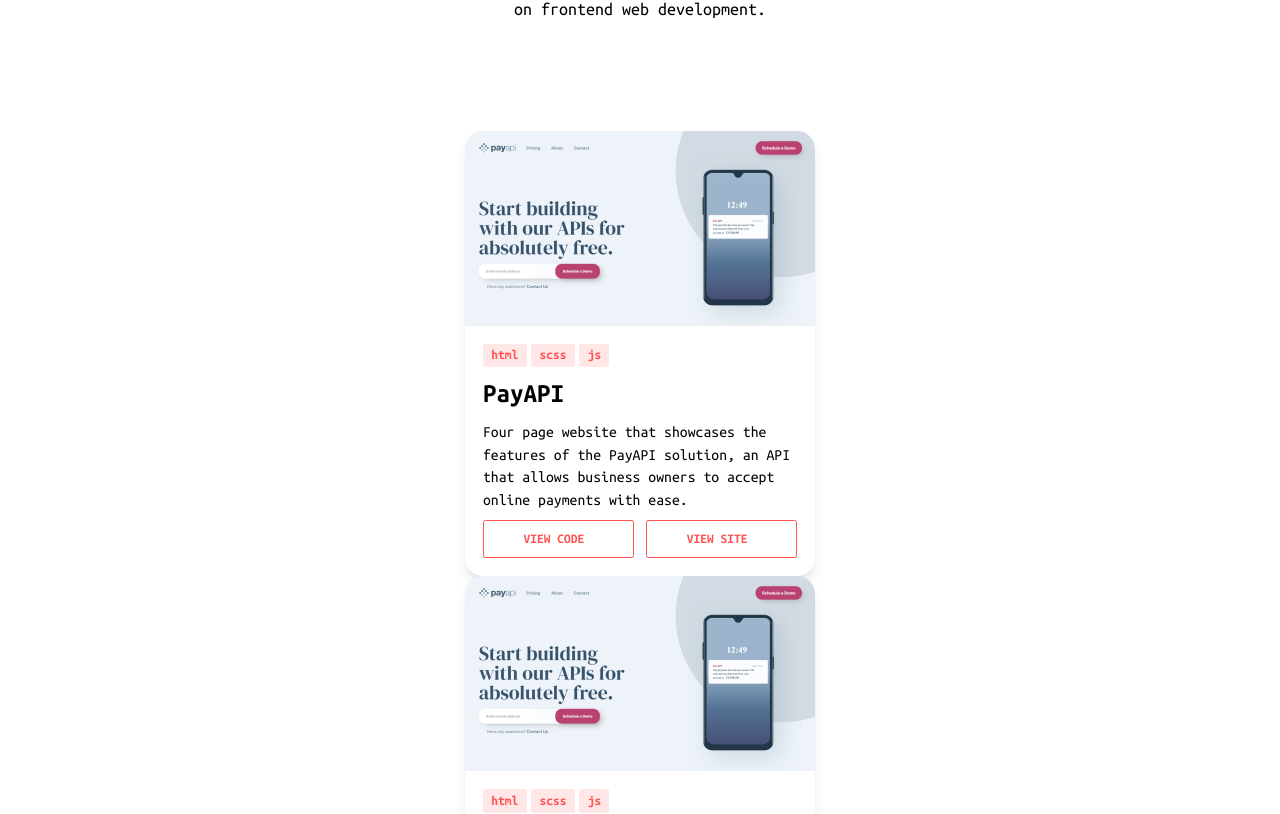
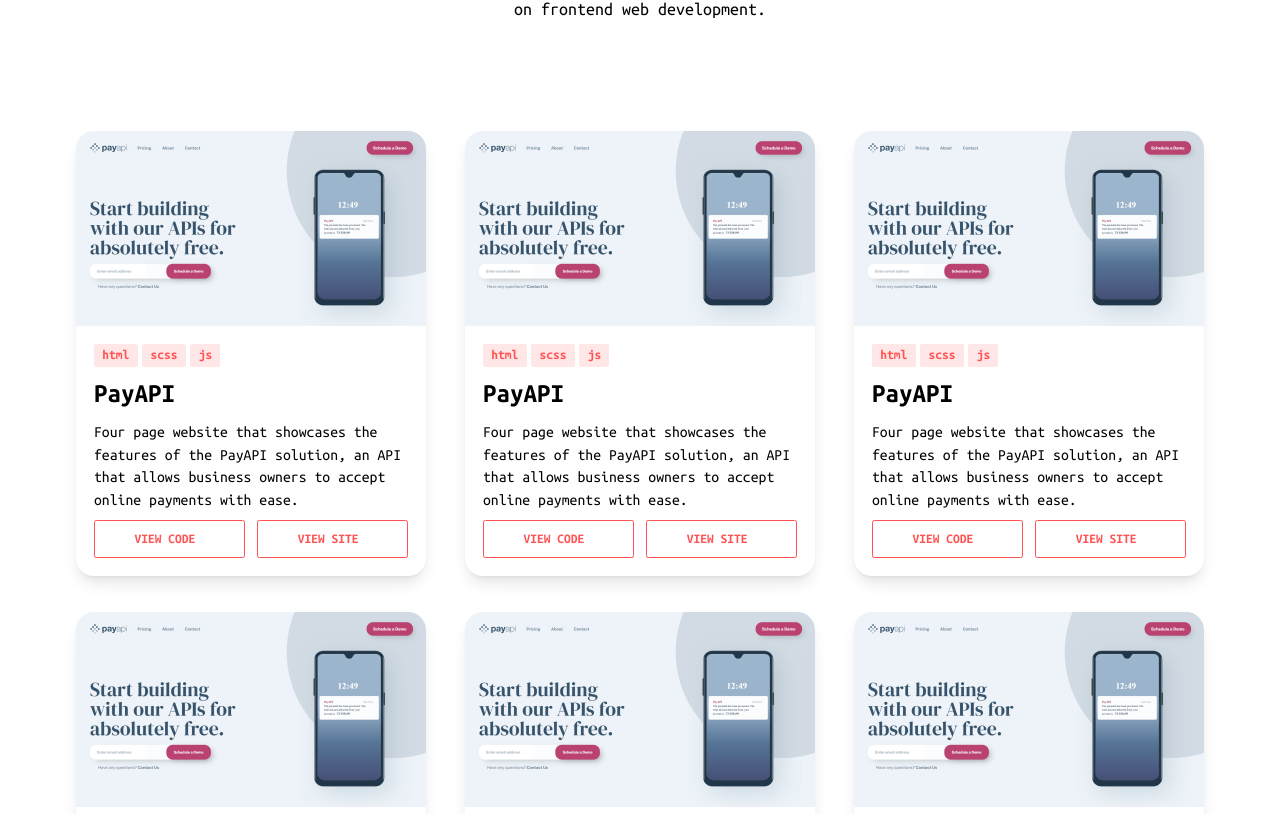
Before and after one commit to simonhernandez/react-portfolio, a React (Vite) app: page / in a window 1280 px wide. Shown: the part 3190-4004 px from the top of the page. Built offline with nearby package versions, Linux system fonts and the light colour scheme.

Commit message:
add: portfolio styles

```diff
--- a/src/components/Portfolio.jsx
+++ b/src/components/Portfolio.jsx
@@ -21,7 +21,7 @@
         <div></div>
 
         <div>
-          <ul>
+          <ul className="flex flex-wrap justify-between gap-8">
             {projects.map((project, index) =>{
               return (
                 <li key={project.id}>
```
